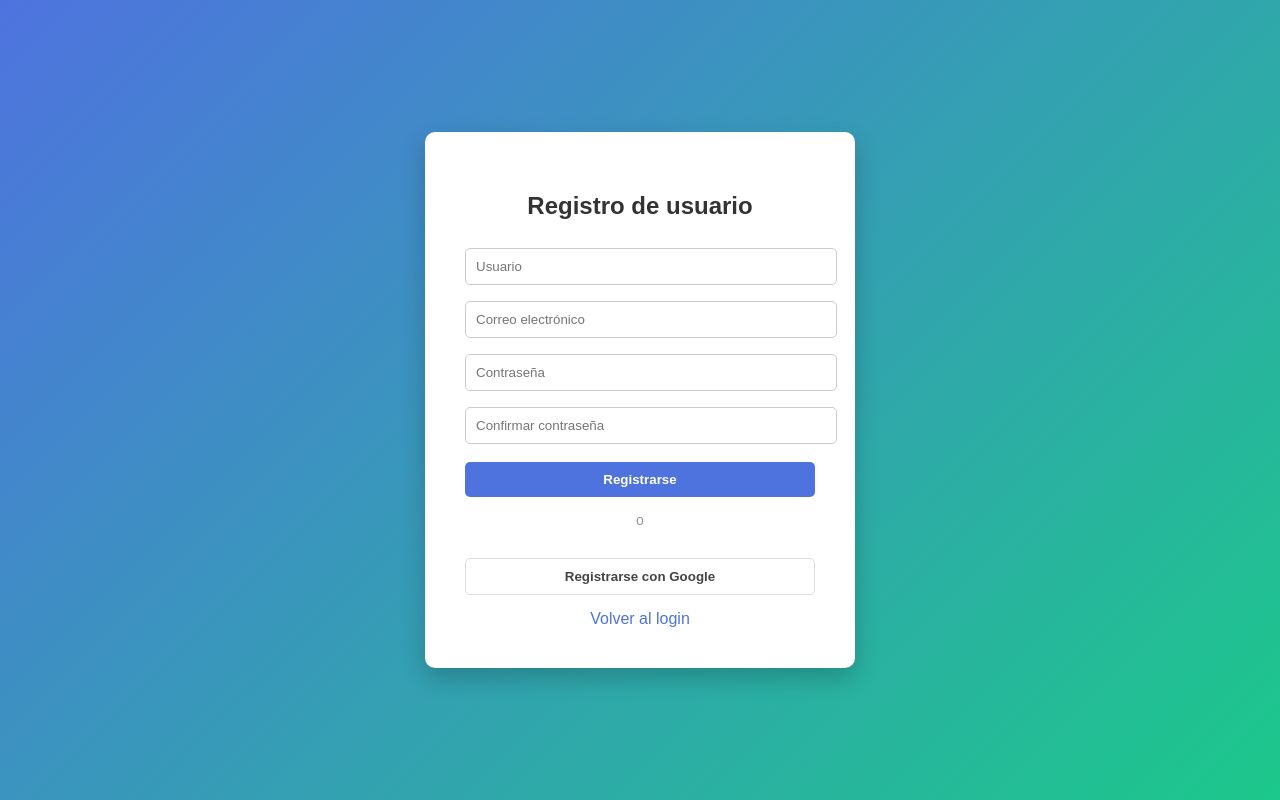
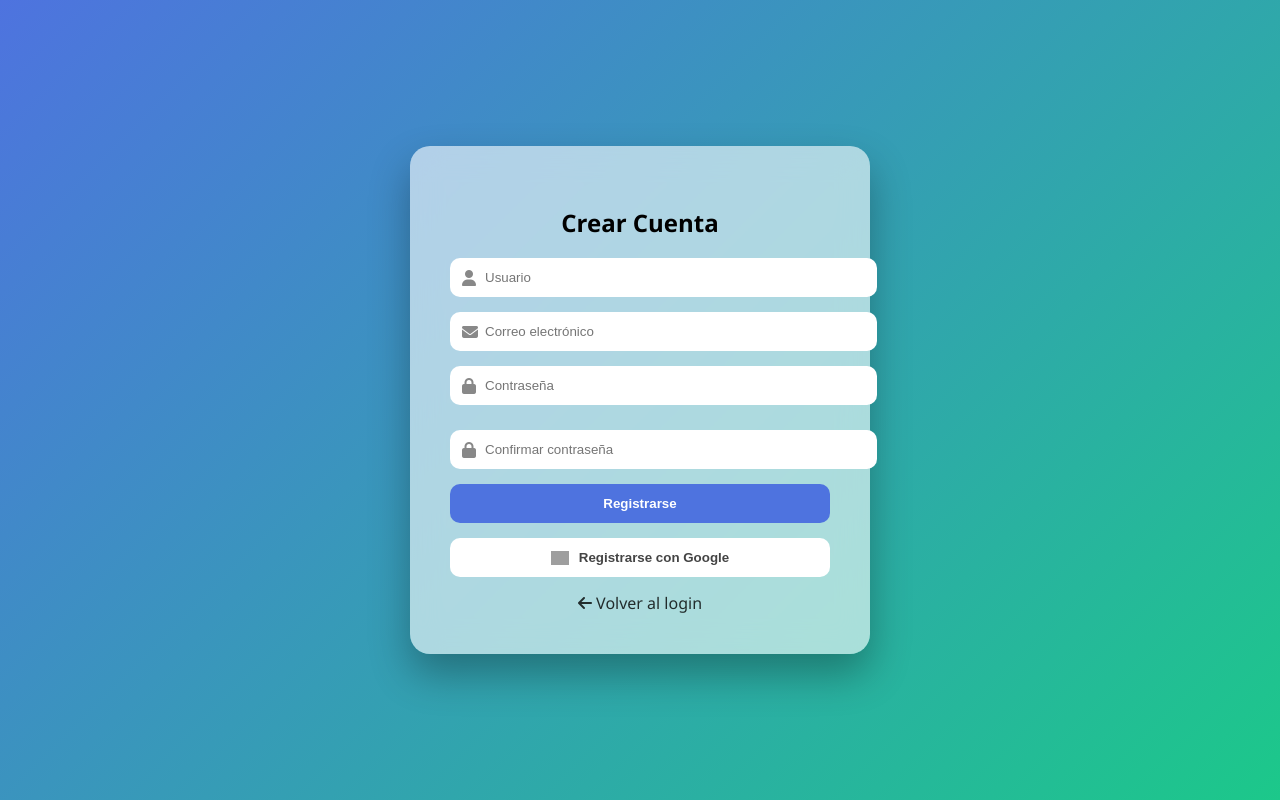
Before and after one commit to sofnet453-droid/sofnet-web, a Flask app: page /registro in a window 1280 px wide. Run offline with Flask 3, Linux system fonts and the light colour scheme; grey boxes are pictures that could not be loaded.

Commit message:
registro

```diff
--- a/templates/registro.html
+++ b/templates/registro.html
@@ -5,120 +5,210 @@
 <title>Registro | Sofnet</title>
 <meta name="viewport" content="width=device-width, initial-scale=1.0">
 
+<link rel="icon" type="image/x-icon" href="{{ url_for('static', filename='img/favicon.ico') }}">
+<link rel="stylesheet" href="https://cdnjs.cloudflare.com/ajax/libs/font-awesome/6.5.0/css/all.min.css">
+
 <style>
-        body {
-            margin: 0;
-            font-family: Arial, sans-serif;
-            background: linear-gradient(135deg, #4e73df, #1cc88a);
-            display: flex;
-            justify-content: center;
-            align-items: center;
-            height: 100vh;
+
+:root {
+    --primary:#4e73df;
+    --glass:rgba(255,255,255,0.15);
+    --text:#fff;
 }
 
-        .card {
-            background: white;
-            padding: 40px;
-            border-radius: 10px;
-            width: 350px;
-            box-shadow: 0 10px 25px rgba(0,0,0,0.2);
-            text-align: center;
+@media (prefers-color-scheme: light) {
+    :root {
+        --glass:rgba(255,255,255,0.6);
+        --text:#000;
+    }
 }
 
-        h2 {
-            margin-bottom: 20px;
-            color: #333;
+body{
+    margin:0;
+    font-family:'Segoe UI',sans-serif;
+    background:linear-gradient(135deg,#4e73df,#1cc88a);
+    display:flex;
+    justify-content:center;
+    align-items:center;
+    height:100vh;
+    overflow:hidden;
 }
 
-        input {
-            width: 100%;
-            padding: 10px;
-            margin: 8px 0;
-            border-radius: 5px;
-            border: 1px solid #ccc;
+.card{
+    backdrop-filter:blur(15px);
+    background:var(--glass);
+    padding:40px;
+    width:380px;
+    border-radius:20px;
+    box-shadow:0 20px 40px rgba(0,0,0,0.3);
+    color:var(--text);
+    animation:fade 0.6s ease;
 }
 
-        button {
-            width: 100%;
-            padding: 10px;
-            background: #4e73df;
-            color: white;
-            border: none;
-            border-radius: 5px;
-            cursor: pointer;
-            margin-top: 10px;
-            font-weight: bold;
+@keyframes fade{
+    from{opacity:0; transform:translateY(20px);}
+    to{opacity:1; transform:translateY(0);}
 }
 
-        button:hover {
-            background: #2e59d9;
+h2{text-align:center;}
+
+.input-group{
+    position:relative;
+    margin:15px 0;
 }
 
-        .google-btn {
-            background: white;
-            color: #444;
-            border: 1px solid #ddd;
-            margin-top: 15px;
+.input-group i{
+    position:absolute;
+    left:12px;
+    top:12px;
+    color:#888;
 }
 
-        .google-btn:hover {
-            background: #f5f5f5;
+input{
+    width:100%;
+    padding:12px 12px 12px 35px;
+    border:none;
+    border-radius:10px;
+    outline:none;
 }
 
-        .divider {
-            margin: 15px 0;
-            color: #999;
-            font-size: 14px;
+.strength{
+    height:5px;
+    border-radius:5px;
+    margin-top:5px;
+    transition:0.3s;
 }
 
-        .flash {
-            color: red;
-            margin-bottom: 10px;
+button{
+    width:100%;
+    padding:12px;
+    border:none;
+    border-radius:10px;
+    background:var(--primary);
+    color:white;
+    font-weight:bold;
+    cursor:pointer;
+    position:relative;
+    overflow:hidden;
 }
 
-        a {
-            display: block;
-            margin-top: 15px;
-            text-decoration: none;
-            color: #4e73df;
+button.loading{
+    pointer-events:none;
+    opacity:0.7;
 }
 
-        a:hover {
-            text-decoration: underline;
+.spinner{
+    border:3px solid rgba(255,255,255,0.3);
+    border-top:3px solid white;
+    border-radius:50%;
+    width:18px;
+    height:18px;
+    animation:spin 1s linear infinite;
+    margin:auto;
 }
+
+@keyframes spin{
+    0%{transform:rotate(0);}
+    100%{transform:rotate(360deg);}
+}
+
+.google-btn{
+    margin-top:15px;
+    background:white;
+    color:#444;
+    display:flex;
+    justify-content:center;
+    align-items:center;
+    gap:10px;
+}
+
+.google-btn img{width:18px;}
+
+.back-btn{
+    margin-top:15px;
+    text-align:center;
+    display:block;
+    text-decoration:none;
+    color:var(--text);
+    opacity:0.8;
+}
+
+.back-btn:hover{opacity:1;}
+
 </style>
 </head>
+
 <body>
 
 <div class="card">
-    <h2>Registro de usuario</h2>
+<h2>Crear Cuenta</h2>
 
-    {% with messages = get_flashed_messages() %}
-        {% if messages %}
-            <div class="flash">
-                {% for message in messages %}
-                    <p>{{ message }}</p>
-                {% endfor %}
+<form method="POST" id="form">
+
+<div class="input-group">
+<i class="fa fa-user"></i>
+<input type="text" name="username" placeholder="Usuario" required>
 </div>
-        {% endif %}
-    {% endwith %}
 
-    <form method="POST">
-        <input type="text" name="username" placeholder="Usuario" required>
+<div class="input-group">
+<i class="fa fa-envelope"></i>
 <input type="email" name="email" placeholder="Correo electrónico" required>
-        <input type="password" name="password" placeholder="Contraseña" required>
+</div>
+
+<div class="input-group">
+<i class="fa fa-lock"></i>
+<input type="password" id="password" placeholder="Contraseña" required>
+<div class="strength" id="strength"></div>
+</div>
+
+<div class="input-group">
+<i class="fa fa-lock"></i>
 <input type="password" name="confirmar" placeholder="Confirmar contraseña" required>
-        <button type="submit">Registrarse</button>
+</div>
+
+<button id="btn">Registrarse</button>
+
 </form>
 
-    <div class="divider">o</div>
+<button class="google-btn" onclick="window.location.href='{{ url_for('login_google') }}'">
+<img src="https://developers.google.com/identity/images/g-logo.png">
+Registrarse con Google
+</button>
 
-    <a href="{{ url_for('login_google') }}">
-        <button class="google-btn">Registrarse con Google</button>
+<a href="{{ url_for('login') }}" class="back-btn">
+<i class="fa fa-arrow-left"></i> Volver al login
 </a>
 
-    <a href="{{ url_for('login') }}">Volver al login</a>
 </div>
+
+<script>
+
+const password=document.getElementById("password");
+const strength=document.getElementById("strength");
+
+password.addEventListener("input",()=>{
+    let val=password.value.length;
+    if(val<4){
+        strength.style.background="red";
+        strength.style.width="30%";
+    }else if(val<8){
+        strength.style.background="orange";
+        strength.style.width="60%";
+    }else{
+        strength.style.background="green";
+        strength.style.width="100%";
+    }
+});
+
+const form=document.getElementById("form");
+const btn=document.getElementById("btn");
+
+form.addEventListener("submit",()=>{
+    btn.classList.add("loading");
+    btn.innerHTML='<div class="spinner"></div>';
+});
+
+</script>
 
 </body>
 </html>
```
Lines whose indentation alone changed are shown as unchanged.
